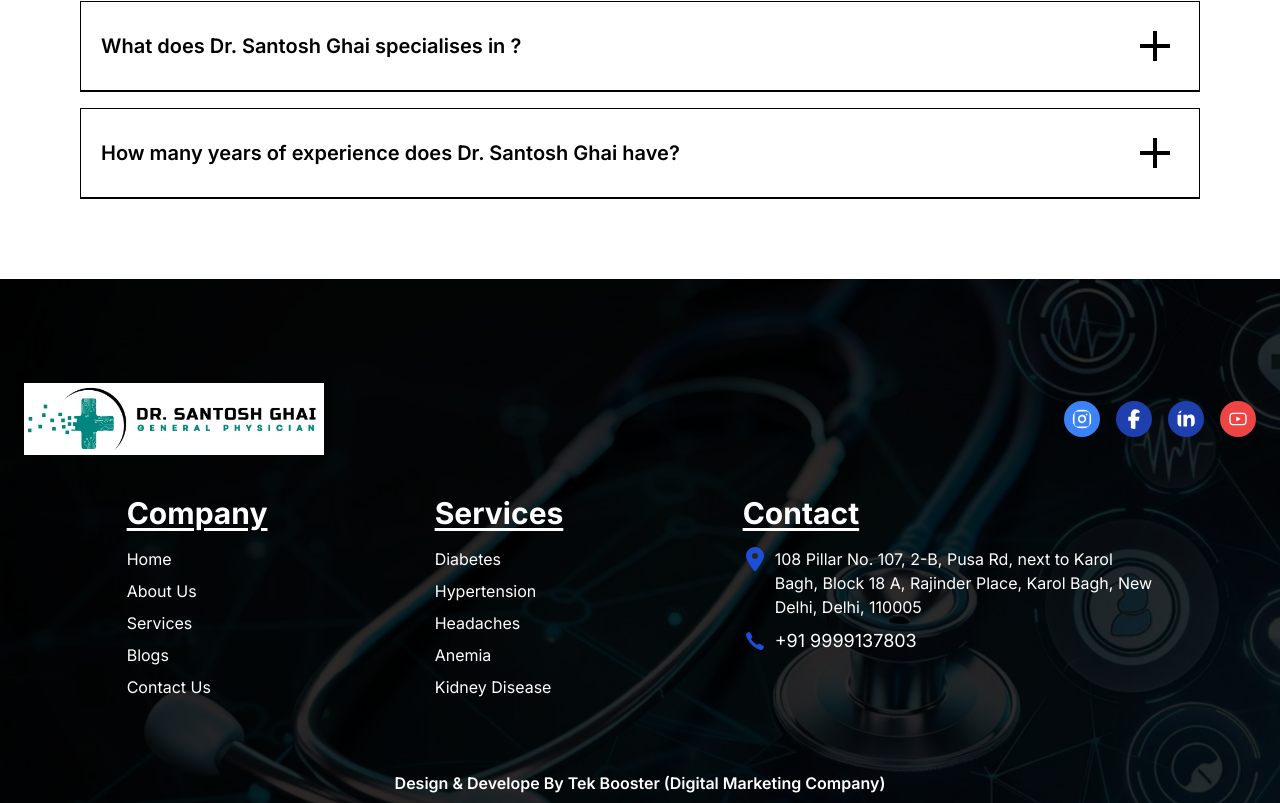
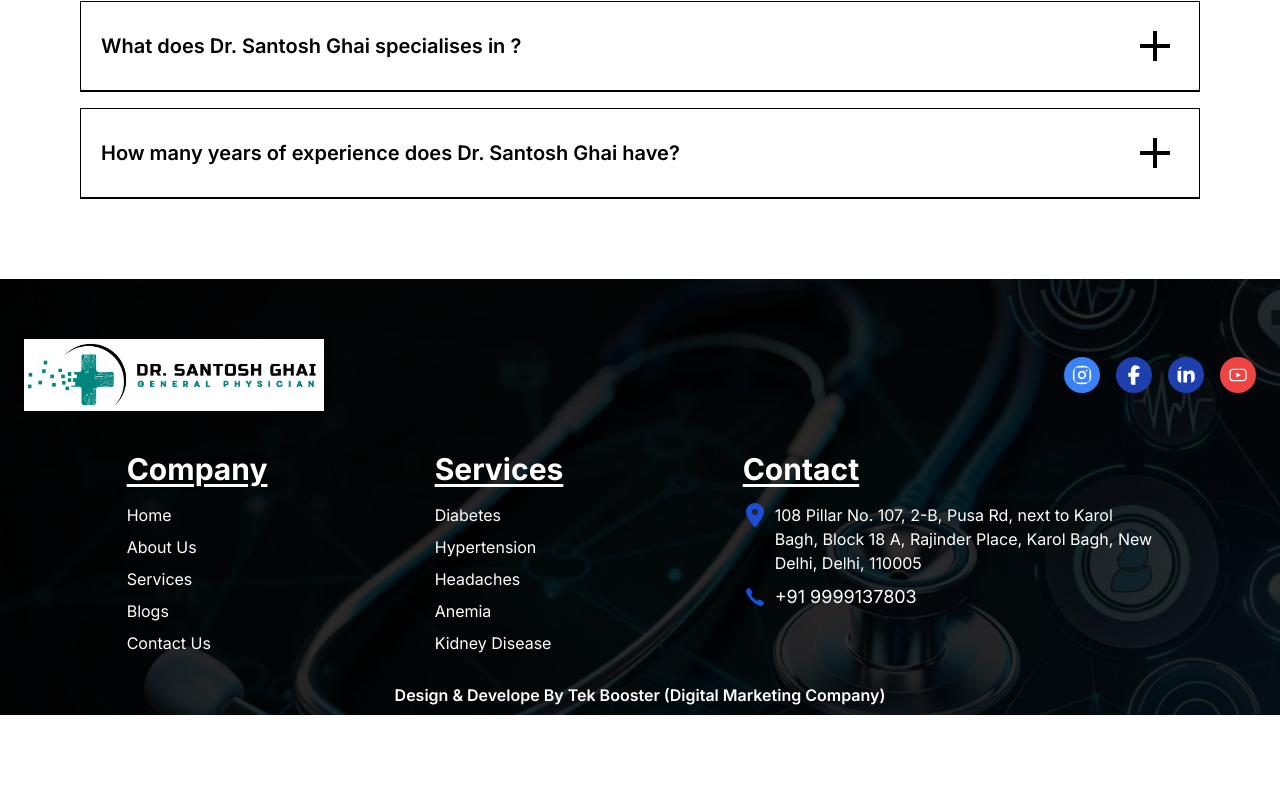
Before and after one commit to AQITPvtLtd/drsantosh, a Next.js app: page / in a window 1280 px wide. Shown: the part 3379-4182 px from the top of the page. After the commit the page ends 4094 px from the top, so only its background shows below. Built offline with nearby package versions, Linux system fonts and the light colour scheme.

Commit message:
gap changes

```diff
--- a/src/components/common/Footer.jsx
+++ b/src/components/common/Footer.jsx
@@ -15,7 +15,7 @@
           className="relative w-full h-full bg-cover bg-center"
           style={{ backgroundImage: "url(Footer/bgimg.png)" }}
         >
-          <div className="container mx-auto px-6 lg:py-16 sm:py-12">
+          <div className="container mx-auto px-6 lg:py-5 sm:py-12">
             {/* Top section */}
             <div className="flex flex-wrap items-center justify-between py-10">
               <Image
```
